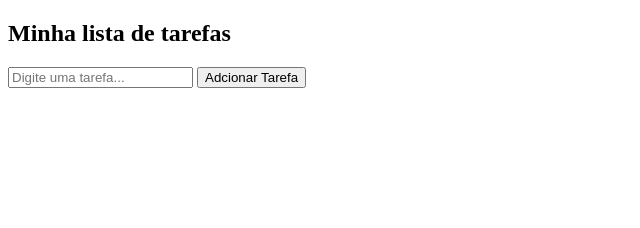
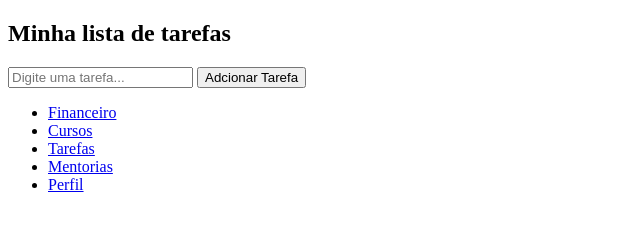
Before and after one commit to Matheus-marques2/Dados-PI-Transforme-se, a website: page public/Atividades/VisãoGeral/index.html in a window 1280 px wide. Shown: the whole page, without its empty margins (0-640 px from the left). Drawn offline with Linux system fonts and the light colour scheme; no server answers; files whose address does not match are found by name.

Commit message:
feat: menu para navegar entre paginas

```diff
--- a/public/Atividades/VisãoGeral/index.html
+++ b/public/Atividades/VisãoGeral/index.html
@@ -16,5 +16,13 @@
     <script src="logic/to_do_list/listar_tarefas.js"></script>
     <script src="logic/to_do_list/adcionar_tarefa.js"></script>
     <script src="logic/to_do_list/deletar_tarefa.js"></script>
+
+    <ul>
+        <li><a href="/financeiro">Financeiro</a></li>
+        <li><a href="/cursos">Cursos</a></li>
+        <li><a href="/tarefas">Tarefas</a></li>
+        <li><a href="/mentorias">Mentorias</a></li>
+        <li><a href="/perfil">Perfil</a></li>
+    </ul>
 </body>
 </html>
```
Also changed, not shown: public/Financeiro/VisãoGeral/index.html (+7 -0 lines), public/Menu/InformaçõesPessoais/index.html (+7 -0 lines).
